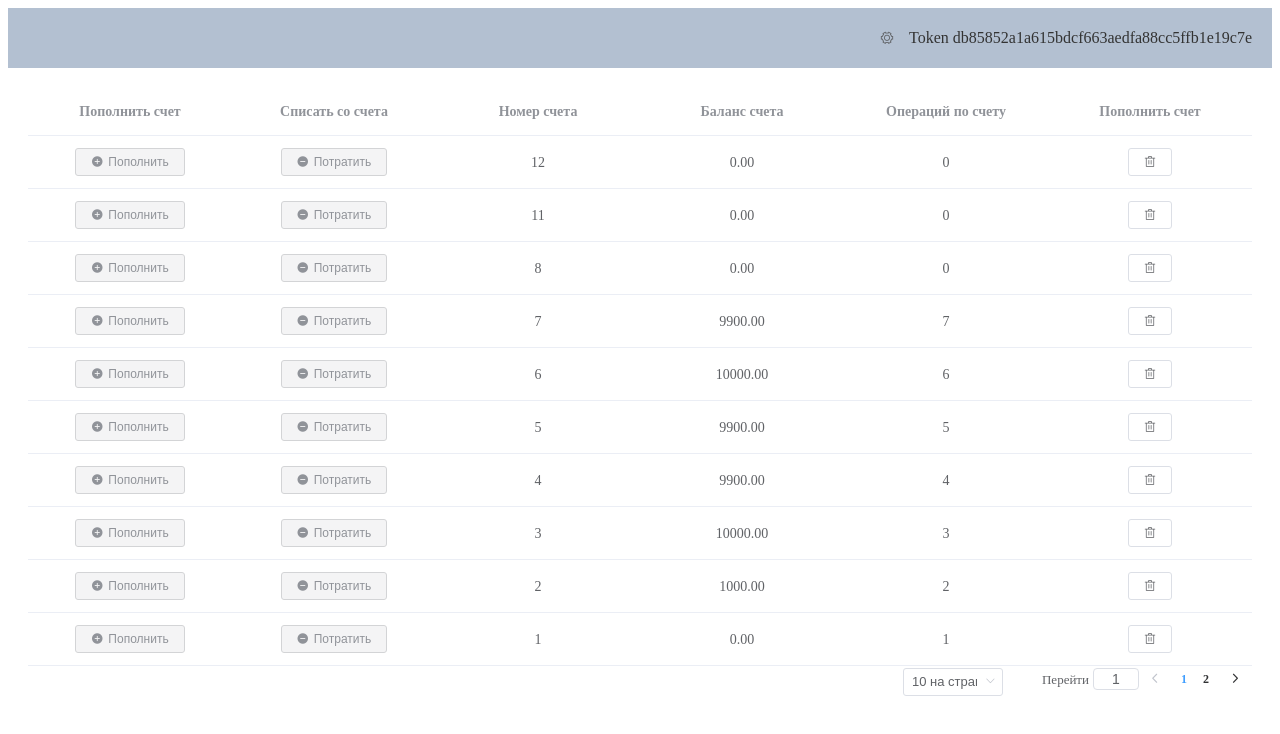
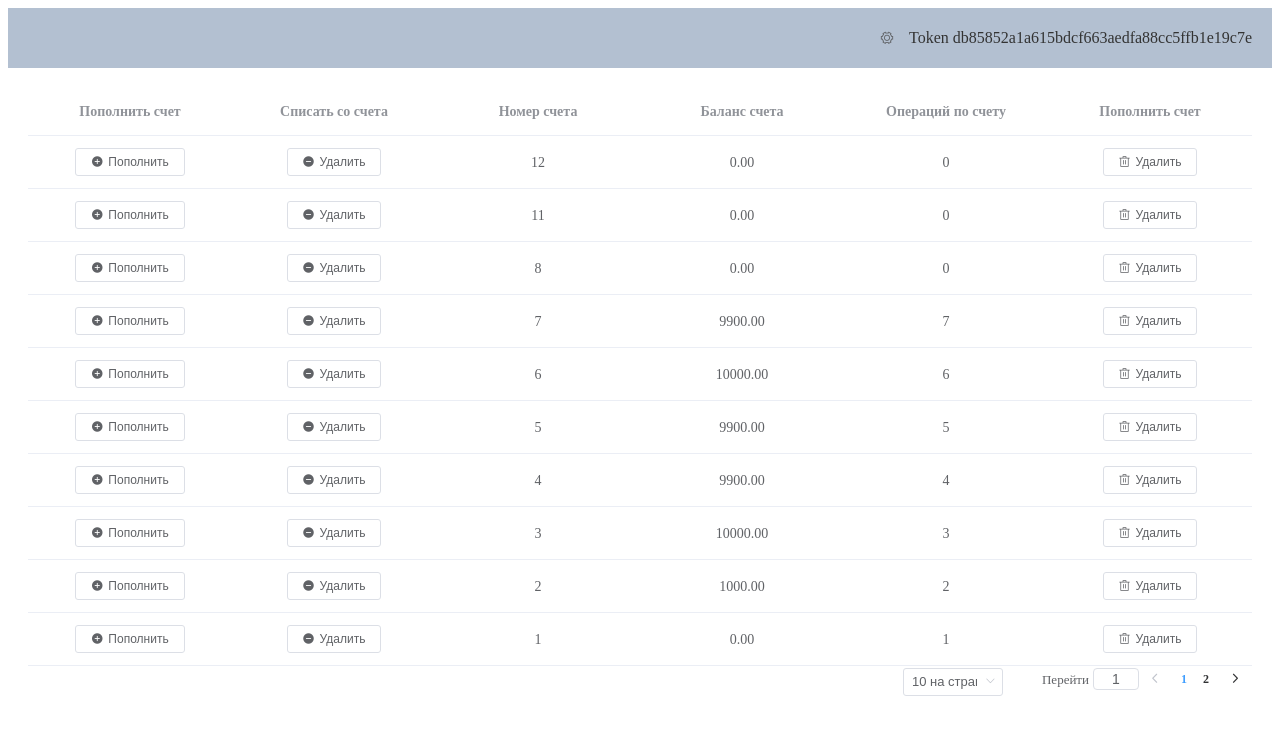
Before and after one commit to VitaliZinkevich/social_links_test, a Vue app: page / in a window 1280 px wide. Shown: the top 734 px of the page. Built offline with nearby package versions, Linux system fonts and the light colour scheme.

Commit message:
удаление счета

```diff
--- a/src/components/Dashboard.vue
+++ b/src/components/Dashboard.vue
@@ -24,7 +24,6 @@
               <el-button
                 icon="el-icon-circle-plus"
                 :plain="true"
-                type="info"
                 size="mini"
                 @click="handleAdd(scope.row.id)"
                 >Пополнить</el-button
@@ -36,10 +35,9 @@
               <el-button
                 icon="el-icon-remove"
                 :plain="true"
-                type="info"
                 size="mini"
                 @click="handleRemove(scope.row.id)"
-                >Потратить</el-button
+                >Удалить</el-button
               >
             </template>
           </el-table-column>
@@ -65,7 +63,8 @@
                 :plain="true"
                 size="mini"
                 @click="handleDelete(scope.row.id)"
-              ></el-button>
+                >Удалить</el-button
+              >
             </template>
           </el-table-column>
         </el-table>
@@ -139,8 +138,16 @@ export default {
     },
   },
   methods: {
-    handleDelete(accId) {
-      console.log(accId);
+    handleDelete: function(accId) {
+      this.$store.dispatch("confirmModal", {
+        visible: true,
+        id: accId,
+        cd: (state) => {
+          if (state) {
+            this.$store.dispatch("deleteAccaunt", accId);
+          }
+        },
+      });
     },
     seeAccountOperations(row) {
       console.log(row);
--- a/src/components/modals/UserInfoModal.vue
+++ b/src/components/modals/UserInfoModal.vue
@@ -2,7 +2,7 @@
   <el-dialog
     :close-on-click-modal="false"
     :close-on-press-escape="true"
-    :visible="optionsError.visible"
+    :visible="optionsError.visible || optionsConfirm.visible"
     width="50%"
     :before-close="handleClose"
   >
@@ -19,6 +19,21 @@
         <el-button @click="handleClose()">OK</el-button>
       </span>
     </template>
+
+    <template v-if="optionsConfirm.visible">
+      <el-alert
+        :title="`Действительно удалить счет номер ${optionsConfirm.id} ?`"
+        type="warning"
+        center
+        show-icon
+        :closable="false"
+      >
+      </el-alert>
+      <span slot="footer" class="dialog-footer">
+        <el-button @click="handleDeleteOk()">Да</el-button>
+        <el-button @click="handleDeleteClose()">Отмена</el-button>
+      </span>
+    </template>
   </el-dialog>
 </template>
 
@@ -32,11 +47,26 @@ export default {
     optionsError() {
       return this.$store.getters.errorModal;
     },
+    optionsConfirm() {
+      return this.$store.getters.confirmModal;
+    },
   },
   methods: {
+    handleDeleteOk() {
+      this.optionsConfirm.cd(true);
+      this.handleClose();
+    },
+    handleDeleteClose() {
+      this.optionsConfirm.cd(false);
+      this.handleClose();
+    },
     handleClose() {
       if (this.optionsError.visible) {
         this.$store.dispatch("errorModal", {
+          visible: false,
+        });
+      } else {
+        this.$store.dispatch("confirmModal", {
           visible: false,
         });
       }
--- a/src/store/store.js
+++ b/src/store/store.js
@@ -14,6 +14,9 @@ const store = new Vuex.Store({
         visible: false,
         message: "",
       },
+      confirmModal: {
+        visible: false,
+      },
       accountOperationModal: {
         visible: false,
         type: 0,
@@ -21,6 +24,9 @@ const store = new Vuex.Store({
     },
   },
   actions: {
+    deleteAccaunt(context, id) {
+      console.log("deleteAccaunt", context, id);
+    },
     handleAddAmount() {
       console.log("handleAddAmount");
     },
@@ -136,6 +142,9 @@ const store = new Vuex.Store({
     operationModal(context, options) {
       context.commit("OPEN_OPERATION_DIALOG", options);
     },
+    confirmModal(context, options) {
+      context.commit("OPEN_CONFIRM_DIALOG", options);
+    },
   },
   mutations: {
     SET_ACCOUNTS(state, payload) {
@@ -146,6 +155,9 @@ const store = new Vuex.Store({
     },
     OPEN_OPERATION_DIALOG(state, options) {
       state.modals.accountOperationModal = options;
+    },
+    OPEN_CONFIRM_DIALOG(state, options) {
+      state.modals.confirmModal = options;
     },
   },
   getters: {
@@ -161,6 +173,9 @@ const store = new Vuex.Store({
     accountOperationModal(state) {
       return state.modals.accountOperationModal;
     },
+    confirmModal(state) {
+      return state.modals.confirmModal;
+    },
   },
 });
 
```
